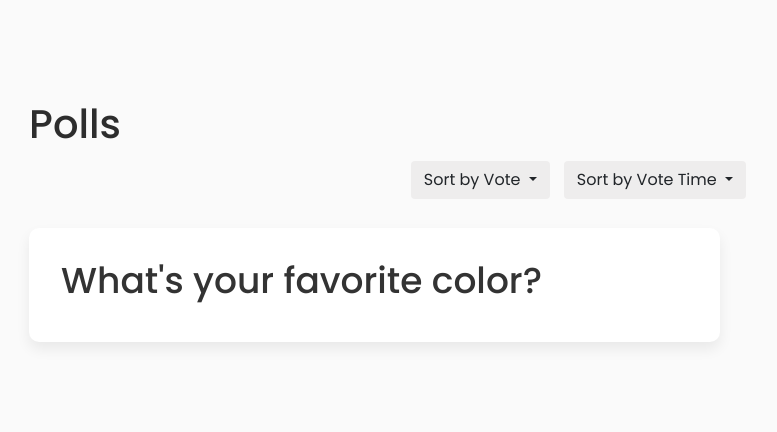
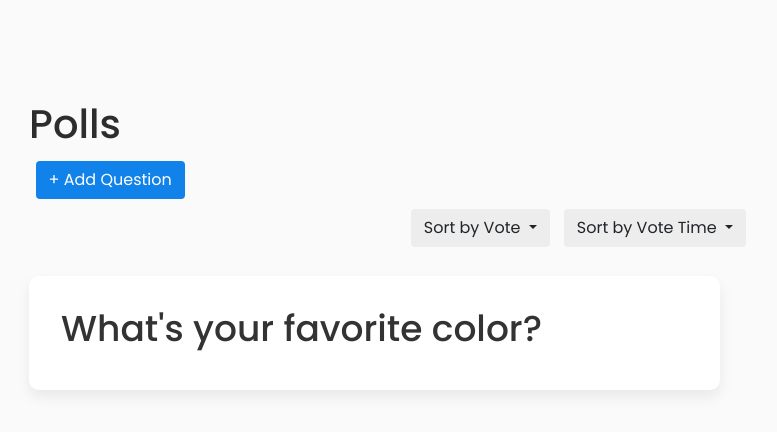
Before and after one commit to SupansaTan/Q2, a Django app: page / in a window 1280 px wide. Shown: the top 432 px of the page, without its empty margins (273-1050 px from the left). Run offline with Django 3.2, Linux system fonts and the light colour scheme; data comes from the database, SQL or seed files in the repository.

Commit message:
Button for add new question on index template

```diff
--- a/polls/static/css/index.css
+++ b/polls/static/css/index.css
@@ -104,3 +104,15 @@ header {
 	color: #333;
 	line-height: 30px;
 }
+
+/* add button */
+.add.button .btn {
+    background-color: rgb(18, 130, 235);
+    color: white;
+    text-decoration: none;
+    margin: 5px;
+}
+
+.left-button {
+    margin-left: 6%;
+}
--- a/polls/templates/polls/index.html
+++ b/polls/templates/polls/index.html
@@ -16,7 +16,13 @@
         </header>
 
         <!-- dropdown to sort -->
-        <div class="sort-dropdown d-grid gap-1 d-md-flex justify-content-md-end inline">
+        <div class="row">
+            <div class="col-6 left-button">
+                <a href={% url 'polls:add' %} class="add button">
+                    <button class="btn">+ Add Question</button>
+                </a>
+            </div>
+            <div class="col sort-dropdown d-inline d-grid gap-1 d-md-flex justify-content-md-end">
                 <div class="btn-group">
                     <button type="button" class="btn btn-default dropdown-toggle" data-toggle="dropdown">
                         <span class="caret"></span>
@@ -38,7 +44,9 @@
                     </ul>
                 </div>
             </div>
+        </div>
 
+        <!-- show questions -->
         <div class="question-list">
             {% if latest_question_list %}
 
@@ -54,7 +62,6 @@
                 <p>No polls are available.</p>
             {% endif %}
         </div>
-
     </div>
 </div>
 </main>
--- a/polls/urls.py
+++ b/polls/urls.py
@@ -5,6 +5,7 @@ from . import views
 app_name = 'polls'
 urlpatterns = [
     path('', views.index, name='index'),
+    path('add/', views.add, name='add'),
     path('<int:question_id>/', views.detail, name='detail'),
     path('<int:question_id>/vote/', views.vote, name='vote'),
     path('<int:question_id>/result/', views.result, name='result')
--- a/polls/views.py
+++ b/polls/views.py
@@ -101,3 +101,7 @@ def result(request, question_id):
     return render(request, 'polls/result.html', {
             'question': question
         })
+
+def add(request):
+    if request.method == 'GET':
+        return render(request, 'polls/add.html')
```
Also changed, not shown: polls/templates/polls/add.html (added, +29 -0 lines). Lines whose indentation alone changed are shown as unchanged.
